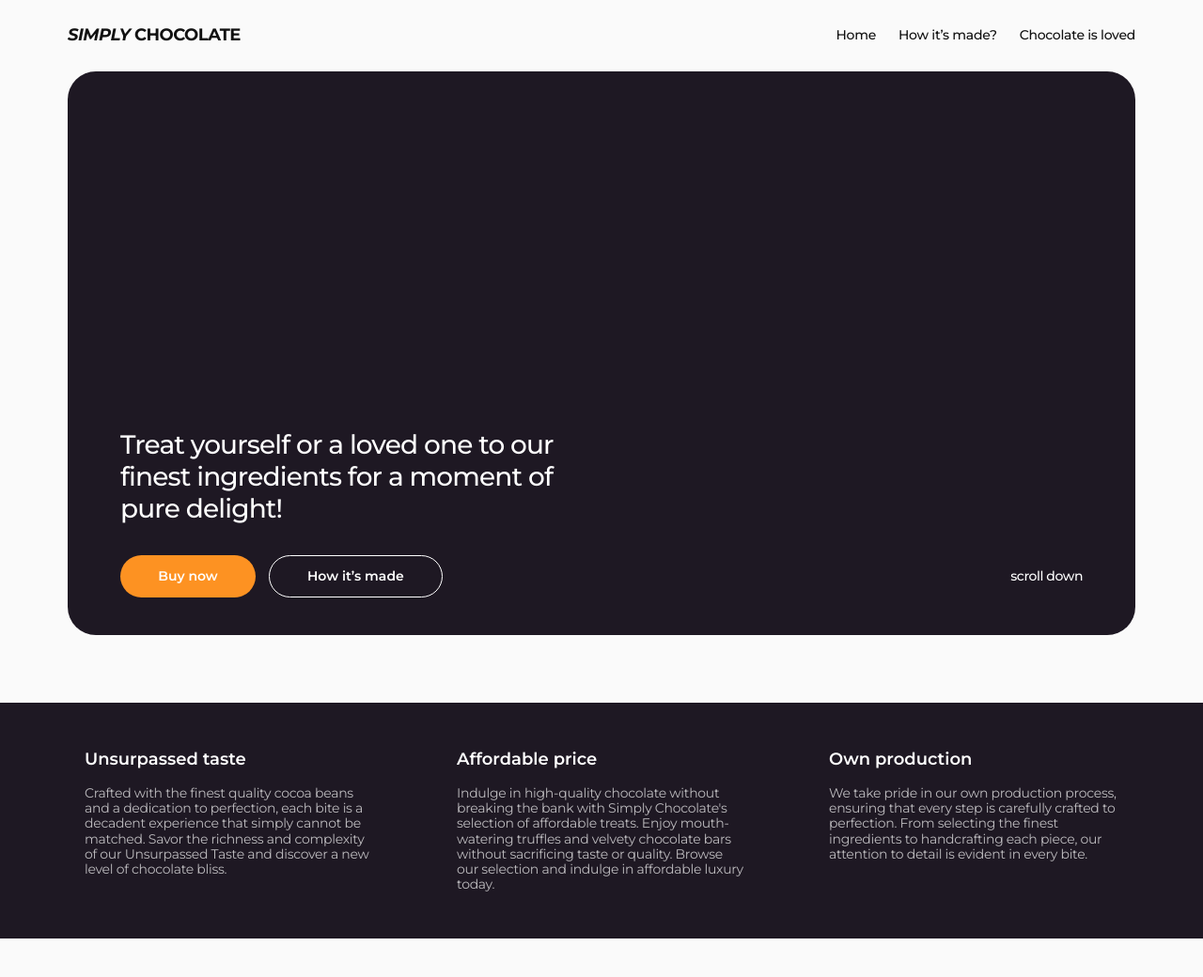
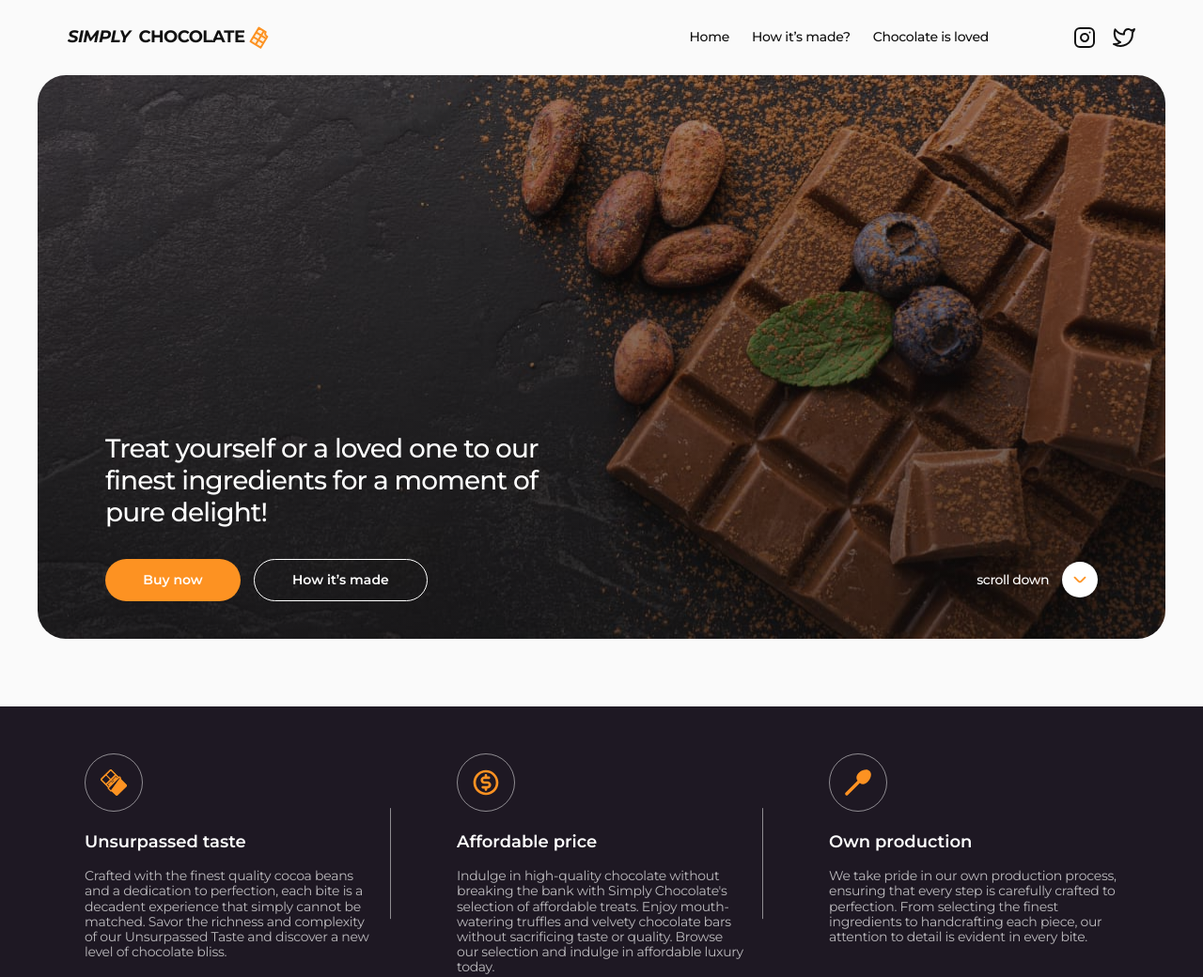
Before and after one commit to SergIr1/my-additional-coding-part4, a plain HTML site: page index.html in a window 1280 px wide. Shown: the top 1040 px of the page at 94% size. Drawn offline with nearby package versions, Linux system fonts and the light colour scheme.

Commit message:
header and two sections

```diff
--- a/css/styles.css
+++ b/css/styles.css
@@ -37,7 +37,7 @@ img {
 
 /* ==================== COMMON styles ==================== */
 
-.conteiner {
+.container {
     max-width: 1168px;
     padding: 0 16px;
     margin: 0 auto;
@@ -76,13 +76,23 @@ img {
 
 /* ==================== our Header ==================== */
 
+.header-container {
+    display: flex;
+    align-items: center;
+    column-gap: 90px;
+}
+
 .page-nav {
     display: flex;
     align-items: center;
     justify-content: space-between;
+    flex-grow: 1;
 }
 
 .logo {
+    display: flex;
+    align-items: center;
+
     font-style: italic;
     font-weight: 700;
     font-size: 18px;
@@ -92,6 +102,10 @@ img {
 
 .logo-part {
     font-style: normal;
+}
+
+.logo-icon {
+    margin-left: 4px;
 }
 
 .nav-list {
@@ -108,6 +122,8 @@ img {
     font-size: 14px;
     line-height: 1.14;
     letter-spacing: -0.02em;
+
+    transition: color 250ms linear;
 }
 
 .nav-link:hover,
@@ -115,20 +131,53 @@ img {
     color:#fd9222;
 }
 
+.header-social-list {
+    display: flex;
+    column-gap: 18px;
+}
+
+.header-social-link {
+    display: block;
+    padding-top: 28px;
+    padding-bottom: 28px;
+    line-height: 0;
+
+    stroke: #111111;
+    transition: stroke 250ms linear;
+}
+
+.header-social-icon {
+    fill: none;
+}
+
+.header-social-link:hover,
+.header-social-link:focus {
+    stroke: #fd9222;
+}
+
 /* ==================== /our Header ==================== */
 
 /* ==================== Hero Section ====================*/
 
 .hero-section {
+    max-width: 1200px;
+    margin-right: auto;
+    margin-left: auto;
+    border-radius: 30px;
+
+    background-image: linear-gradient(180deg, rgba(17, 17, 17, 0.4), rgba(17, 17, 17, 0.4)),
+        url(/images/hero-main-img.jpg);
+    background-size: cover;
+    background-repeat: no-repeat;
+    background-color: #1e1823;
+}
+
+.hero-container {
     padding-top: 381px;
     padding-bottom: 40px;
     padding-left: 56px;
     padding-right: 56px;
     margin-bottom: 72px;
-
-    border-radius: 30px;
-
-    background-color: #1e1823;
 }
 
 .hero-title {
@@ -154,6 +203,7 @@ img {
     font-size: 14px;
     background-color: #fd9222;
     color:#ffffff;
+    transition: color 250ms linear, background-color 250ms linear;
 }
 
 .hero-button:hover,
@@ -183,14 +233,22 @@ img {
     font-weight: 600;
     font-size: 14px;
     color: #ffffff;
+    transition: color 250ms linear;
 }
 
 .scroll-link {
+    display: flex;
+    align-items: center;
+    column-gap: 14px;
+
     font-weight: 500;
     font-size: 14px;
     line-height: 1.29;
     letter-spacing: -0.03em;
+
     color: #ffffff;
+    transition: color 250ms linear;
+
 }
 
 .example-link:hover,
@@ -198,6 +256,33 @@ img {
 .scroll-link:hover,
 .scroll-link:focus {
     color: #fd9222;
+}
+
+.hero-scroll-arrow {
+    fill: #fd9222;
+    transition: fill 250ms linear;
+}
+
+.part-scroll-link {
+    display: flex;
+    justify-content: center;
+    align-items: center;
+
+    border-radius: 50%;
+    width: 38px;
+    height: 38px;
+    background-color: #ffffff;
+    transition: background-color 250ms linear;
+}
+
+.scroll-link:hover .part-scroll-link,
+.scroll-link:focus .part-scroll-link {
+    background-color: #fd9222;
+}
+
+.scroll-link:hover .hero-scroll-arrow,
+.scroll-link:focus .hero-scroll-arrow {
+    fill: #ffffff;
 }
 
 /* ==================== /Hero Section ====================*/
@@ -217,7 +302,37 @@ img {
 }
 
 .benefits-item {
+    position: relative;
     width: calc((100% - 172px)/3);
+}
+
+.benefits-item:not(:last-child)::after {
+    content: "";
+    position: absolute;
+    right: -18px;
+    top: 50%;
+
+    width: 1px;
+    height: 50%;
+    background-color: rgba(255, 255, 255, 0.5);
+    transform: translateY(-50%);
+}
+
+.benefits-wrraper-icon {
+    display: flex;
+    justify-content: center;
+    align-items: center;
+
+    width: 62px;
+    height: 62px;
+    margin-bottom: 22px;
+
+    border: 1px solid rgba(255, 255, 255, 0.5);
+    border-radius: 50%;
+}
+
+.benefits-icon {
+    fill: #FD9222;
 }
 
 .benefits-title {
@@ -234,7 +349,6 @@ img {
     letter-spacing: -0.02em;
     color: rgba(255, 255, 255, 0.7);
 }
-
 
 /* ==================== /Benefits section ====================*/
 
--- a/index.html
+++ b/index.html
@@ -23,15 +23,31 @@
     <!-- ==================== our Header ==================== -->
 
     <header class="page-header">
-        <div class="conteiner">
+        <div class="container header-container">
             <nav class="page-nav">
-                <a class="logo" href="index.html">SIMPLY <span class="logo-part">CHOCOLATE</span></a>
+
+                <a class="logo" href="index.html">SIMPLY &nbsp;<span class="logo-part">CHOCOLATE</span><svg
+                        class="logo-icon" width="24" height="24">
+                        <use href="./images/icons.svg#icon-logo"></use>
+                    </svg></a>
+
                 <ul class="nav-list">
                     <li class="nav-item"><a class="nav-link" href="index.html">Home</a></li>
                     <li class="nav-item"><a class="nav-link" href="#how-made">How it’s made?</a></li>
                     <li class="nav-item"><a class="nav-link" href="#reviews">Chocolate is loved</a></li>
                 </ul>
             </nav>
+
+            <ul class="header-social-list">
+                <li class="header-social-item"><a href="https://www.instagram.com/" class="header-social-link"><svg
+                            class="header-social-icon" width="24" height="24">
+                            <use href="/images/icons.svg#icon-instagram"></use>
+                        </svg></a></li>
+                <li class="header-social-item"><a href="https://x.com/" class="header-social-link"><svg
+                            class="header-social-icon" width="24" height="24">
+                            <use href="/images/icons.svg#icon-twitter"></use>
+                        </svg></a></li>
+            </ul>
         </div>
     </header>
 
@@ -39,9 +55,9 @@
 
     <main>
         <!-- ==================== Hero Section ==================== -->
-        <div class="conteiner">
-            <section class="hero-section">
 
+        <section class="hero-section">
+            <div class="container hero-container">
                 <h1 class="hero-title">Treat yourself or a loved one to
                     our finest ingredients for a moment
                     of pure delight!</h1>
@@ -50,19 +66,25 @@
                     <button class="hero-button" type="button">Buy now</button>
 
                     <a class="example-link" href="#how-made">How it’s made</a>
-                    <a class="scroll-link" href="#benefits">scroll down</a>
+                    <a class="scroll-link" href="#benefits">scroll down <span class="part-scroll-link"><svg
+                                class="hero-scroll-arrow" width="22" height="22">
+                                <use href="./images/icons.svg#icon-arrow-scroll"></use>
+                            </svg></span></a>
                 </div>
-            </section>
-        </div>
+            </div>
+        </section>
         <!-- ==================== /Hero Section ==================== -->
 
         <!-- ==================== Benefits section ==================== -->
 
         <section class="benefits-section section-paddings" id="benefits">
-            <div class="conteiner">
+            <div class="container">
                 <h2 class="visually-hidden">Our Benefits</h2>
                 <ul class="benefits-list">
                     <li class="benefits-item">
+                        <div class="benefits-wrraper-icon"><svg class="benefits-icon" width="32" height="32">
+                                <use href="/images/icons.svg#icon-chocolate"></use>
+                            </svg></div>
                         <h3 class="benefits-title">Unsurpassed taste</h3>
                         <p class="benefits-text">Crafted with the finest quality cocoa beans and a dedication to
                             perfection,
@@ -71,6 +93,9 @@
                             Unsurpassed Taste and discover a new level of chocolate bliss.</p>
                     </li>
                     <li class="benefits-item">
+                        <div class="benefits-wrraper-icon"><svg class="benefits-icon" width="32" height="32">
+                                <use href="/images/icons.svg#icon-dollar"></use>
+                            </svg></div>
                         <h3 class="benefits-title">Affordable price</h3>
                         <p class="benefits-text">Indulge in high-quality chocolate without breaking the bank with Simply
                             Chocolate's selection of
@@ -79,6 +104,9 @@
                             taste or quality. Browse our selection and indulge in affordable luxury today.</p>
                     </li>
                     <li class="benefits-item">
+                        <div class="benefits-wrraper-icon"><svg class="benefits-icon" width="32" height="32">
+                                <use href="/images/icons.svg#icon-spoon"></use>
+                            </svg></div>
                         <h3 class="benefits-title">Own production</h3>
                         <p class="benefits-text">We take pride in our own production process, ensuring that every step
                             is
@@ -95,7 +123,7 @@
         <!-- ==================== Reviews section ==================== -->
 
         <section class="reviews-section section-paddings">
-            <div class="conteiner">
+            <div class="container">
                 <h2 class="title-section reviews-title">IT ALL ADDS UP TO ONE EXCEPTIONAL <span
                         class="title-text-part">TASTE</span>
                     SENSATION</h2>
@@ -139,7 +167,7 @@
         <!-- ==================== Exampeles section ==================== -->
 
         <section class="examples-section section-paddings" id="how-made">
-            <div class="conteiner">
+            <div class="container">
                 <h2 class="title-section">HOW IT’S <span class="title-text-part">MADE?</span></h2>
                 <div class="examples-wrraper">
                     <img src="./images/example-cooking.jpg" alt="example cooking" width="600" height="400">
@@ -188,7 +216,7 @@
         <!-- ==================== Team section ==================== -->
 
         <section class="team-section section-paddings" id="reviews">
-            <div class="conteiner">
+            <div class="container">
                 <h2 class="title-section"><span class="title-text-part">Chocolate</span> is Loved</h2>
                 <ul class="team-list">
                     <li class="team-item">
@@ -233,7 +261,7 @@
     <!-- ==================== Footer Section ==================== -->
 
     <footer class="footer-section section-paddings">
-        <div class="conteiner footer-flex">
+        <div class="container footer-flex">
             <div class="footer-wrraper">
                 <h2 class="footer-title"><span class="title-text-part">Chocolate</span> a delicious cure for a bad day
                 </h2>
```
Also changed, not shown: images/hero-main-img.jpg (added), images/icons.svg (added).
